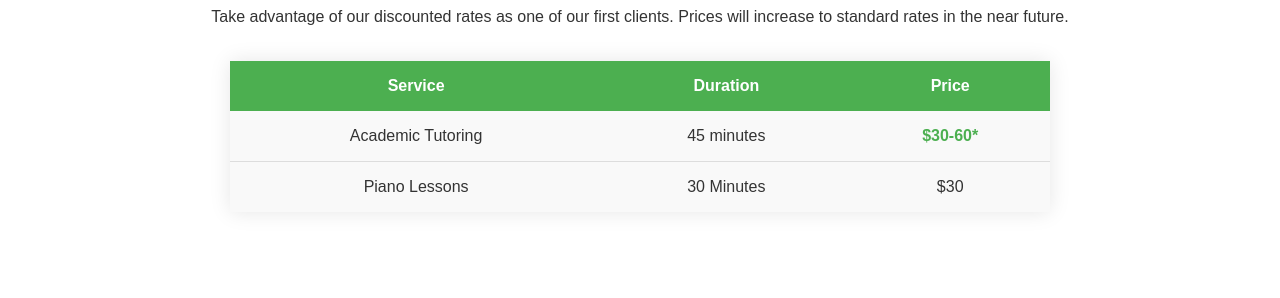
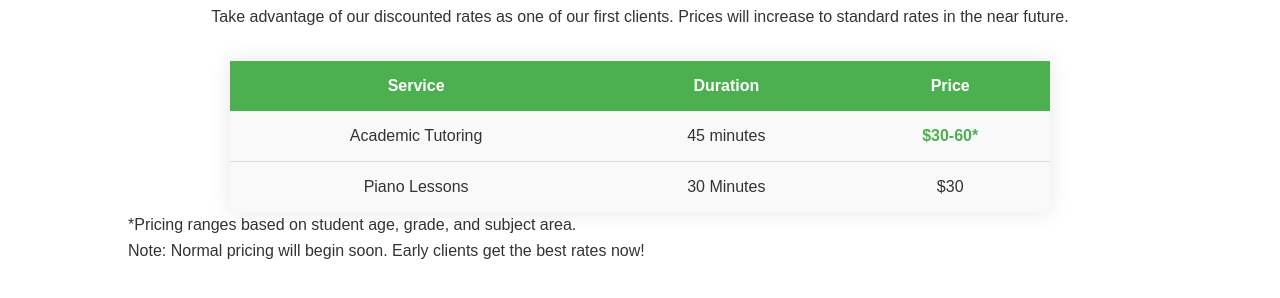
Before and after one commit to laurxd8/prices, a plain HTML site: page index.html in a window 1280 px wide. Shown: the part 274-572 px from the top of the page. Drawn offline with Linux system fonts and the light colour scheme.

Commit message:
Update index.html

```diff
--- a/index.html
+++ b/index.html
@@ -92,6 +92,11 @@
                 <td>$30</td>
             </tr>
         </table>
+
+        <div class="pricing-note">
+            *Pricing ranges based on student age, grade, and subject area.<br>
+            Note: Normal pricing will begin soon. Early clients get the best rates now!
+        </div>
     </div>
 </body>
 </html>
```
